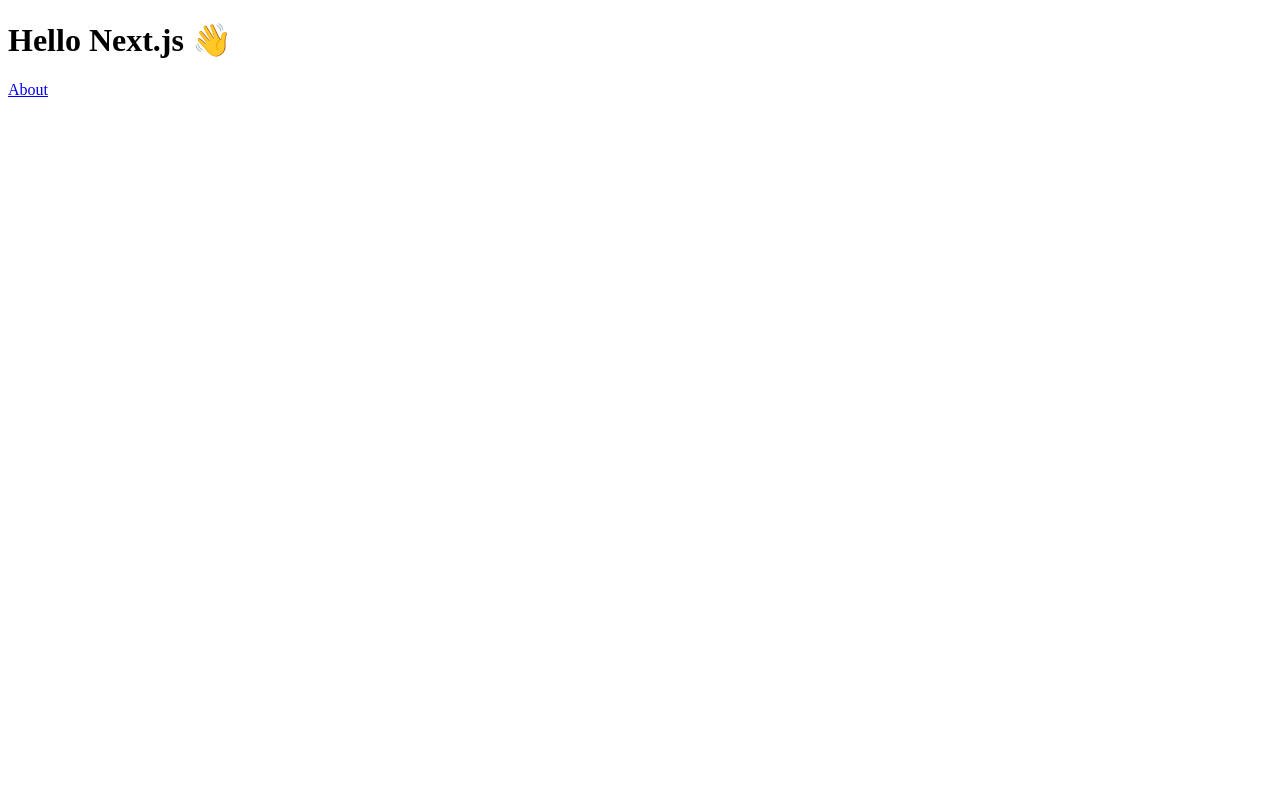
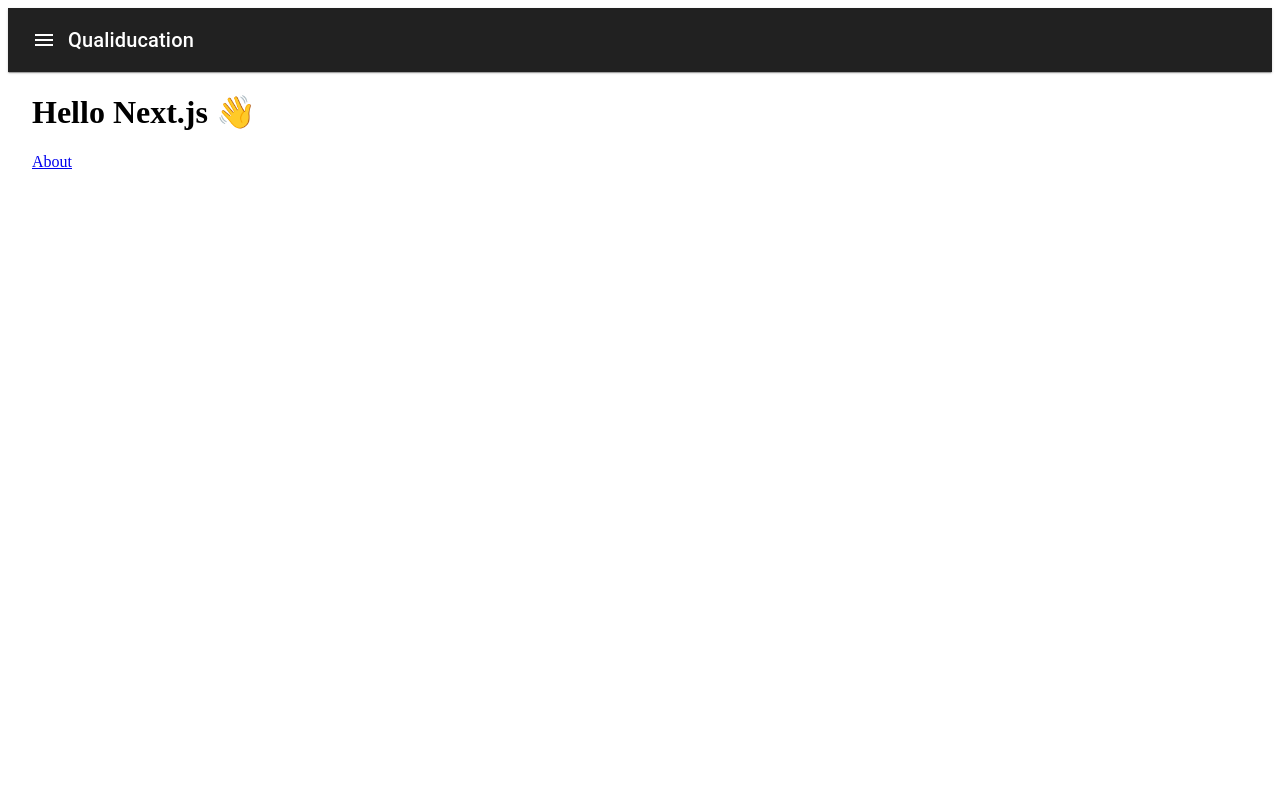
Before and after one commit to ahm3tcelik/nextjs-realworld-example-app, a Next.js app: page / in a window 1280 px wide. Shown: the top 800 px of the page. Built offline with nearby package versions, Linux system fonts and the light colour scheme.

Commit message:
Refactor with conditional component

```diff
--- a/components/common/Loader/Loader.tsx
+++ b/components/common/Loader/Loader.tsx
@@ -1,5 +1,6 @@
 import { useRouter } from "next/router";
 import { useEffect } from "react";
+import { If } from "../../conditional";
 import useLoader from "./useLoader";
 import useLoaderStyles from "./useLoaderStyles";
 
@@ -22,14 +23,14 @@
     })
     return (
         <>
-            {loaderState.isLoading &&
+            <If condition={loaderState.isLoading}>
                 <div className={classes.root}>
                     <div className={classes.spinner}>
                         <div className={classes.bounce1}></div>
                         <div className={classes.bounce2}></div>
                     </div>
                 </div>
-            }
+            </If>
         </>
     );
 }
--- a/pages/index.tsx
+++ b/pages/index.tsx
@@ -1,14 +1,15 @@
 import Link from 'next/link';
+import MainLayout from '../components/layouts/MainLayout';
 
 const IndexPage = () => (
-  <>
+  <MainLayout>
     <h1>Hello Next.js 👋</h1>
     <p>
       <Link href="/about">
         <a>About</a>
       </Link>
     </p>
-  </>
+  </MainLayout>
 )
 
 export default IndexPage
```
